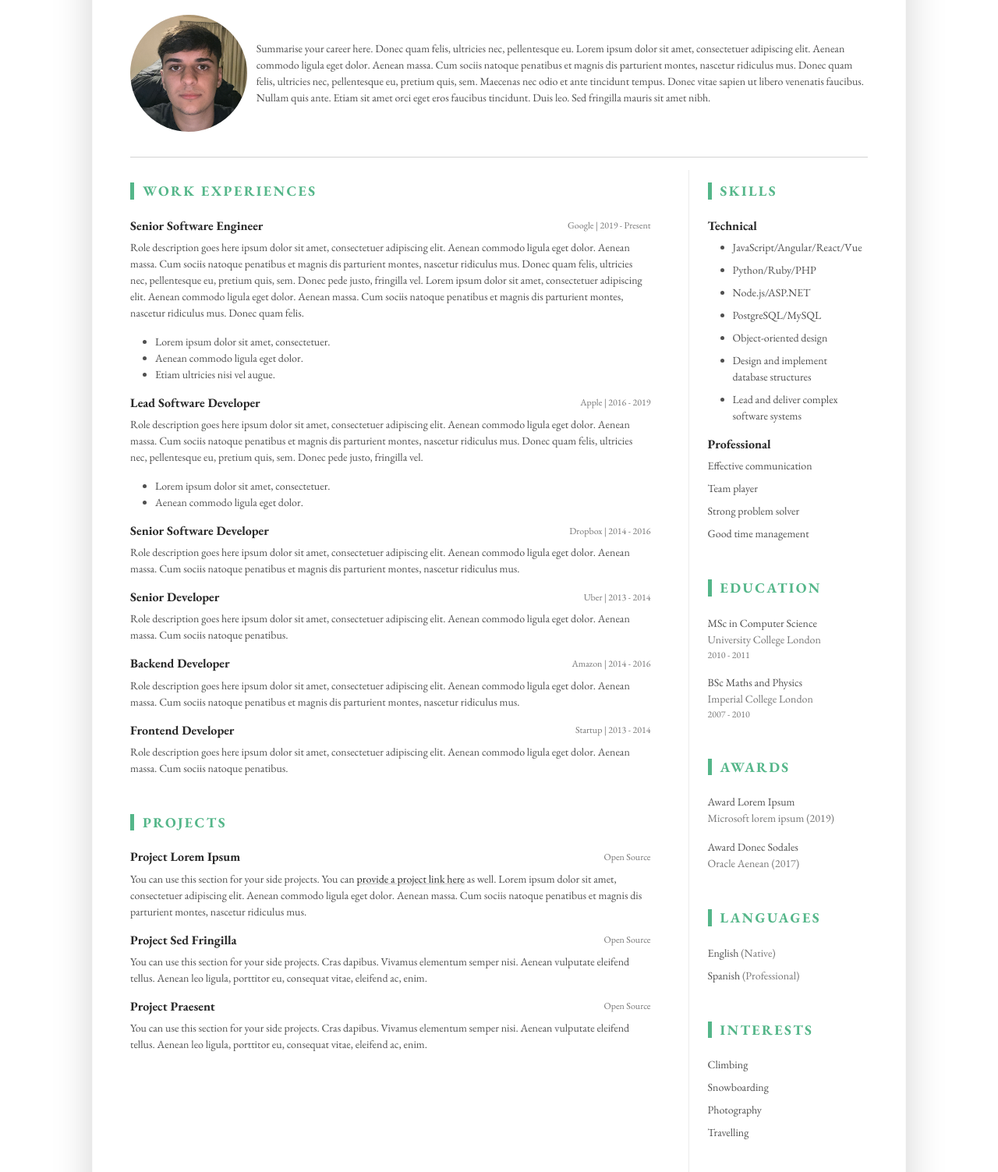
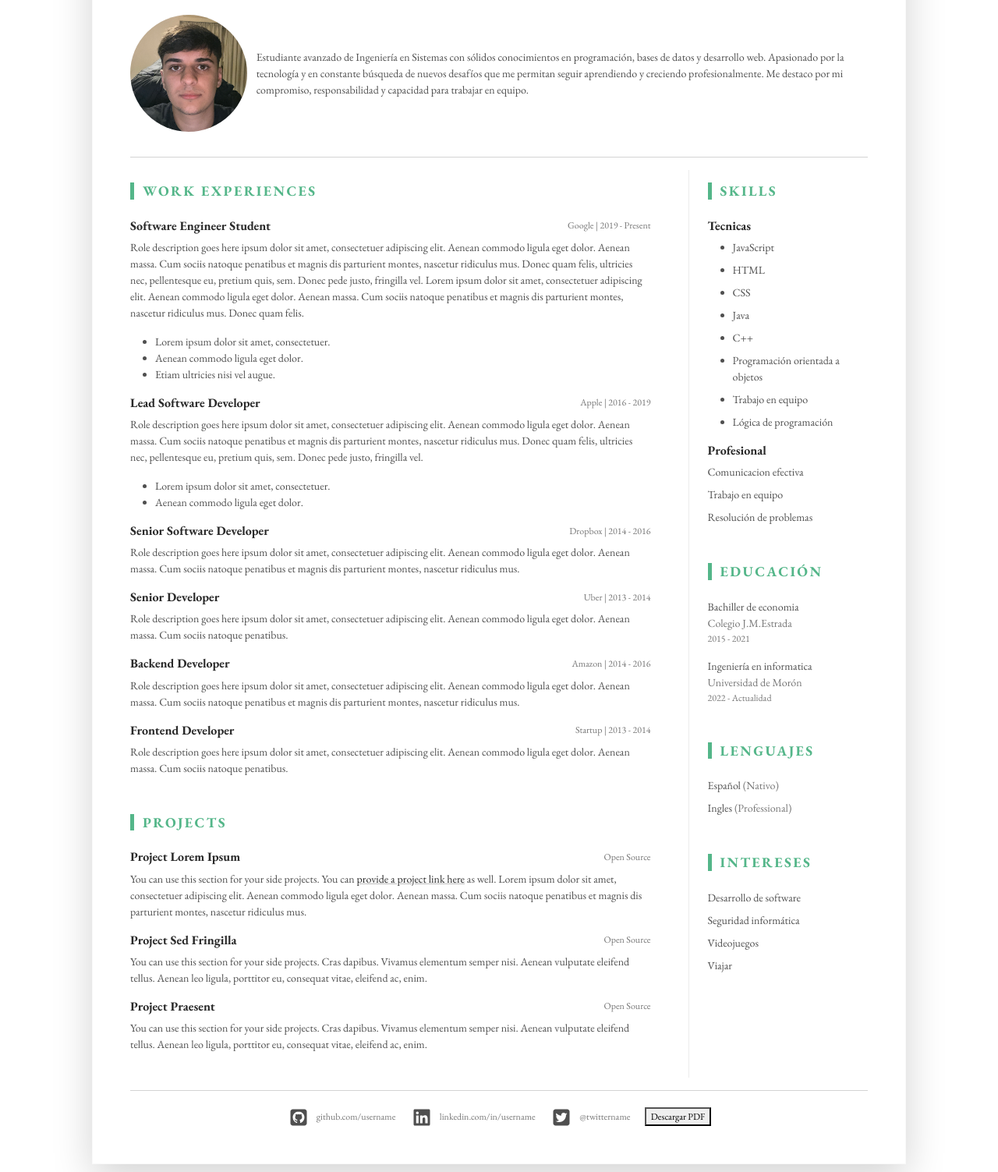
Before and after one commit to Martiherenu1/cvElecProg, a plain HTML site: page index.html in a window 1280 px wide. Shown: the part 223-1726 px from the top of the page at 78% size. Drawn offline with nearby package versions, Linux system fonts and the light colour scheme.

Commit message:
Segundo commit

```diff
--- a/index.html
+++ b/index.html
@@ -35,7 +35,7 @@
 					<div class="row align-items-center">
 						<div class="resume-title col-12 col-md-6 col-lg-8 col-xl-9">
 							<h2 class="resume-name mb-0 text-uppercase">Martiniano Herenu</h2>
-							<div class="resume-tagline mb-3 mb-md-0">Junior Software Engineer</div>
+							<div class="resume-tagline mb-3 mb-md-0">Software Engineer Student</div>
 						</div><!--//resume-title-->
 						<div class="resume-contact col-12 col-md-6 col-lg-4 col-xl-3">
 							<ul class="list-unstyled mb-0">
@@ -56,7 +56,7 @@
 						</div>
 
 						<div class="col text-start">
-							<p class="mb-0">Summarise your career here.  Donec quam felis, ultricies nec, pellentesque eu. Lorem ipsum dolor sit amet, consectetuer adipiscing elit. Aenean commodo ligula eget dolor. Aenean massa. Cum sociis natoque penatibus et magnis dis parturient montes, nascetur ridiculus mus. Donec quam felis, ultricies nec, pellentesque eu, pretium quis, sem.  Maecenas nec odio et ante tincidunt tempus. Donec vitae sapien ut libero venenatis faucibus. Nullam quis ante. Etiam sit amet orci eget eros faucibus tincidunt. Duis leo. Sed fringilla mauris sit amet nibh. </p>
+							<p class="mb-0">Estudiante avanzado de Ingeniería en Sistemas con sólidos conocimientos en programación, bases de datos y desarrollo web. Apasionado por la tecnología y en constante búsqueda de nuevos desafíos que me permitan seguir aprendiendo y creciendo profesionalmente. Me destaco por mi compromiso, responsabilidad y capacidad para trabajar en equipo. </p>
 						</div><!--//col-->
 					</div>
 				</div><!--//resume-intro-->
@@ -68,7 +68,7 @@
 								<h3 class="text-uppercase resume-section-heading mb-4">Work Experiences</h3>
 								<div class="item mb-3">
 									<div class="item-heading row align-items-center mb-2">
-										<h4 class="item-title col-12 col-md-6 col-lg-8 mb-2 mb-md-0">Senior Software Engineer</h4>
+										<h4 class="item-title col-12 col-md-6 col-lg-8 mb-2 mb-md-0">Software Engineer Student</h4>
 										<div class="item-meta col-12 col-md-6 col-lg-4 text-muted text-start text-md-end">Google | 2019 - Present</div>
 
 									</div>
@@ -181,69 +181,57 @@
 							<section class="skills-section py-3">
 								<h3 class="text-uppercase resume-section-heading mb-4">Skills</h3>
 								<div class="item">
-									<h4 class="item-title">Technical</h4>
+									<h4 class="item-title">Tecnicas</h4>
 									<ul class="resume-list">
-										<li class="mb-2">JavaScript/Angular/React/Vue</li>
-										<li class="mb-2">Python/Ruby/PHP</li>
-											<li class="mb-2">Node.js/ASP.NET</li>
-											<li class="mb-2">PostgreSQL/MySQL</li>
-											<li class="mb-2">Object-oriented design</li>
-											<li class="mb-2">Design and implement database structures</li>
-											<li>Lead and deliver complex software systems</li>
+										<li class="mb-2">JavaScript</li>
+										<li class="mb-2">HTML</li>
+										<li class="mb-2">CSS</li>
+										<li class="mb-2">Java</li>
+										<li class="mb-2">C++</li>
+											<li class="mb-2">Programación orientada a objetos</li>
+											<li class="mb-2">Trabajo en equipo</li>
+											<li>Lógica de programación</li>
 										</ul>
 									</div><!--//item-->
 									<div class="item">
-										<h4 class="item-title">Professional</h4>
+										<h4 class="item-title">Profesional</h4>
 										<ul class="list-unstyled resume-skills-list">
-											<li class="mb-2">Effective communication</li>
-											<li class="mb-2">Team player<li>
-												<li class="mb-2">Strong problem solver</li>
-												<li>Good time management</li>
+											<li class="mb-2">Comunicacion efectiva</li>
+											<li class="mb-2">Trabajo en equipo<li>
+												<li class="mb-2">Resolución de problemas</li>
 											</ul>
 										</div><!--//item-->
 									</section><!--//skills-section-->
 									<section class="education-section py-3">
-										<h3 class="text-uppercase resume-section-heading mb-4">Education</h3>
+										<h3 class="text-uppercase resume-section-heading mb-4">Educación</h3>
 										<ul class="list-unstyled resume-education-list">
 											<li class="mb-3">
-												<div class="resume-degree font-weight-bold">MSc in Computer Science</div>
-												<div class="resume-degree-org text-muted">University College London</div>
-												<div class="resume-degree-time text-muted">2010 - 2011</div>
+												<div class="resume-degree font-weight-bold">Bachiller de economia</div>
+												<div class="resume-degree-org text-muted">Colegio J.M.Estrada</div>
+												<div class="resume-degree-time text-muted">2015 - 2021</div>
 											</li>
 											<li>
-												<div class="resume-degree font-weight-bold">BSc Maths and Physics</div>
-												<div class="resume-degree-org text-muted">Imperial College London</div>
-												<div class="resume-degree-time text-muted">2007 - 2010</div>
+												<div class="resume-degree font-weight-bold">Ingeniería en informatica</div>
+												<div class="resume-degree-org text-muted">Universidad de Morón</div>
+												<div class="resume-degree-time text-muted">2022 - Actualidad</div>
 											</li>
 										</ul>
 									</section><!--//education-section-->
-									<section class="education-section py-3">
-										<h3 class="text-uppercase resume-section-heading mb-4">Awards</h3>
-										<ul class="list-unstyled resume-awards-list">
-											<li class="mb-3">
-												<div class="font-weight-bold">Award Lorem Ipsum</div>
-												<div class="text-muted">Microsoft lorem ipsum (2019)</div>
-											</li>
-											<li>
-												<div class="font-weight-bold">Award Donec Sodales</div>
-												<div class="text-muted">Oracle Aenean (2017)</div>
-											</li>
-										</ul>
-									</section><!--//education-section-->
+
 									<section class="skills-section py-3">
-										<h3 class="text-uppercase resume-section-heading mb-4">Languages</h3>
+										<h3 class="text-uppercase resume-section-heading mb-4">Lenguajes</h3>
 										<ul class="list-unstyled resume-lang-list">
-											<li class="mb-2">English <span class="text-muted">(Native)</span></li>
-											<li>Spanish <span class="text-muted">(Professional)</span></li>
+											<li class="mb-2">Español <span class="text-muted">(Nativo)</span></li>
+											<li>Ingles <span class="text-muted">(Professional)</span></li>
 										</ul>
 									</section><!--//certificates-section-->
 									<section class="skills-section py-3">
-										<h3 class="text-uppercase resume-section-heading mb-4">Interests</h3>
+										<h3 class="text-uppercase resume-section-heading mb-4">Intereses</h3>
 										<ul class="list-unstyled resume-interests-list mb-0">
-											<li class="mb-2">Climbing</li>
-											<li class="mb-2">Snowboarding</li>
-											<li class="mb-2">Photography</li>
-											<li>Travelling</li>
+											<li class="mb-2">Desarrollo de software</li>
+											<li class="mb-2">Seguridad informática</li>
+											<li class="mb-2">Videojuegos</li>
+											<li>Viajar</li>
 										</ul>
 									</section><!--//certificates-section-->
 
```
